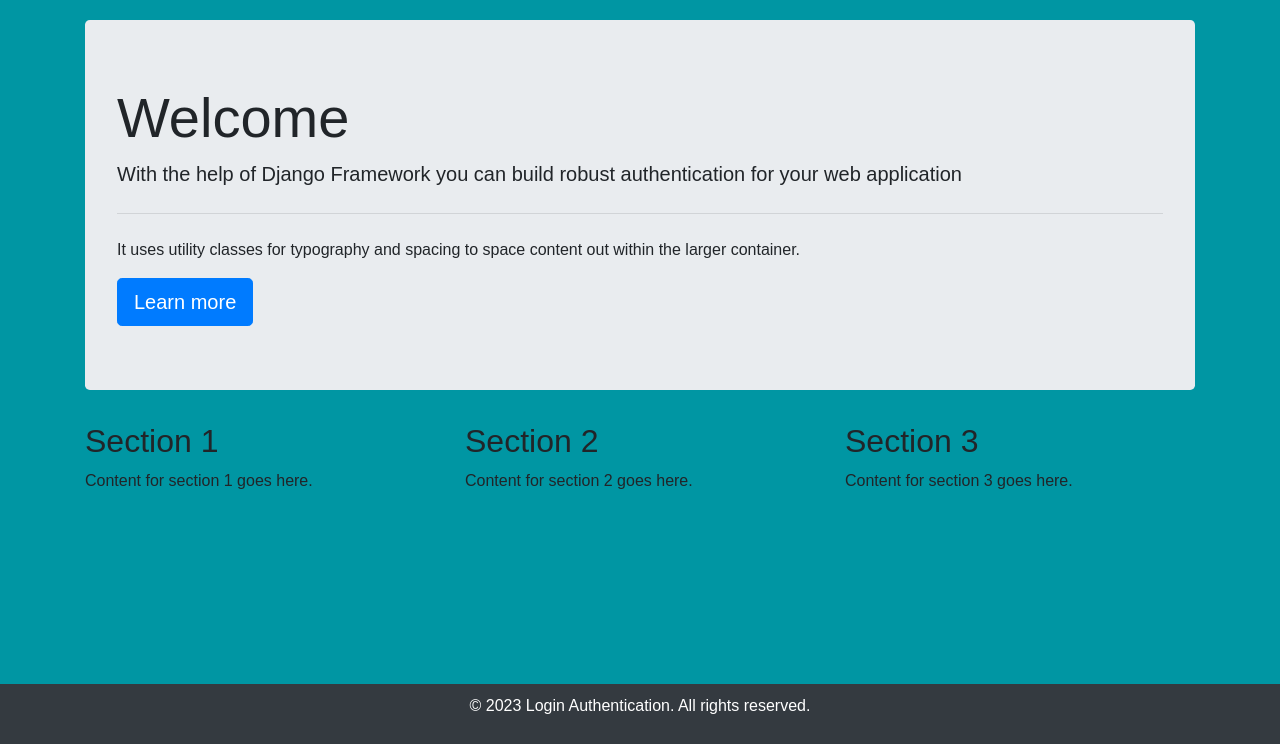
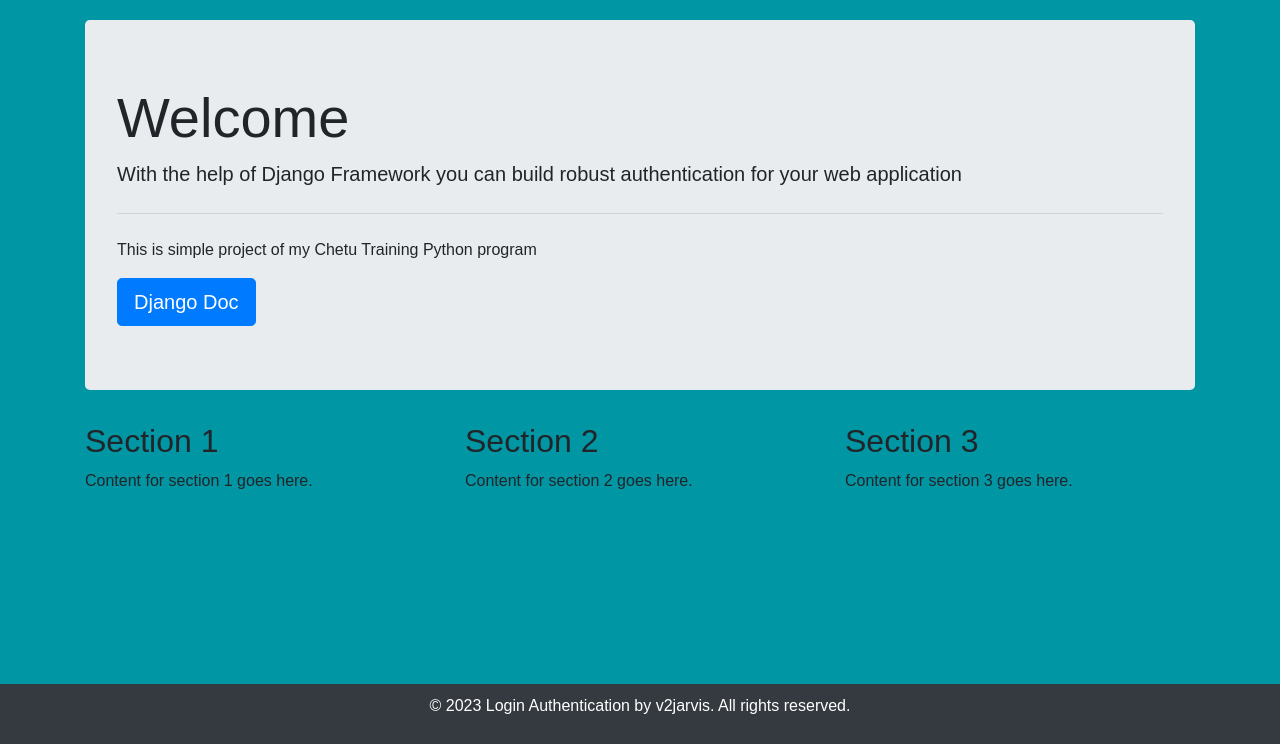
Before and after one commit to v2jarvis/Django_Practice, a Django app: page / in a window 1280 px wide. Shown: the part 56-800 px from the top of the page. Run offline with Django 4.2, Linux system fonts and the light colour scheme; some libraries are stand-ins or nearby versions.

Commit message:
modify the home html file

```diff
--- a/login_page/templates/home.html
+++ b/login_page/templates/home.html
@@ -66,8 +66,8 @@
             <h1 class="display-4">Welcome</h1>
             <p class="lead">With the help of <b>Django Framework</b> you can build robust authentication for your web application</p>
             <hr class="my-4">
-            <p>It uses utility classes for typography and spacing to space content out within the larger container.</p>
-            <a class="btn btn-primary btn-lg" href="#" role="button">Learn more</a>
+            <p>This is simple project of my Chetu Training Python program</p>
+            <a class="btn btn-primary btn-lg" href="https://docs.djangoproject.com/en/4.2/" role="button">Django Doc</a>
         </div>
 
         <div class="row">
@@ -87,7 +87,7 @@
 
     </main>
     <footer>
-        <p>&copy; 2023 Login Authentication. All rights reserved.</p>
+        <p>&copy; 2023 Login Authentication by v2jarvis. All rights reserved.</p>
     </footer>
 </body>
 
```
